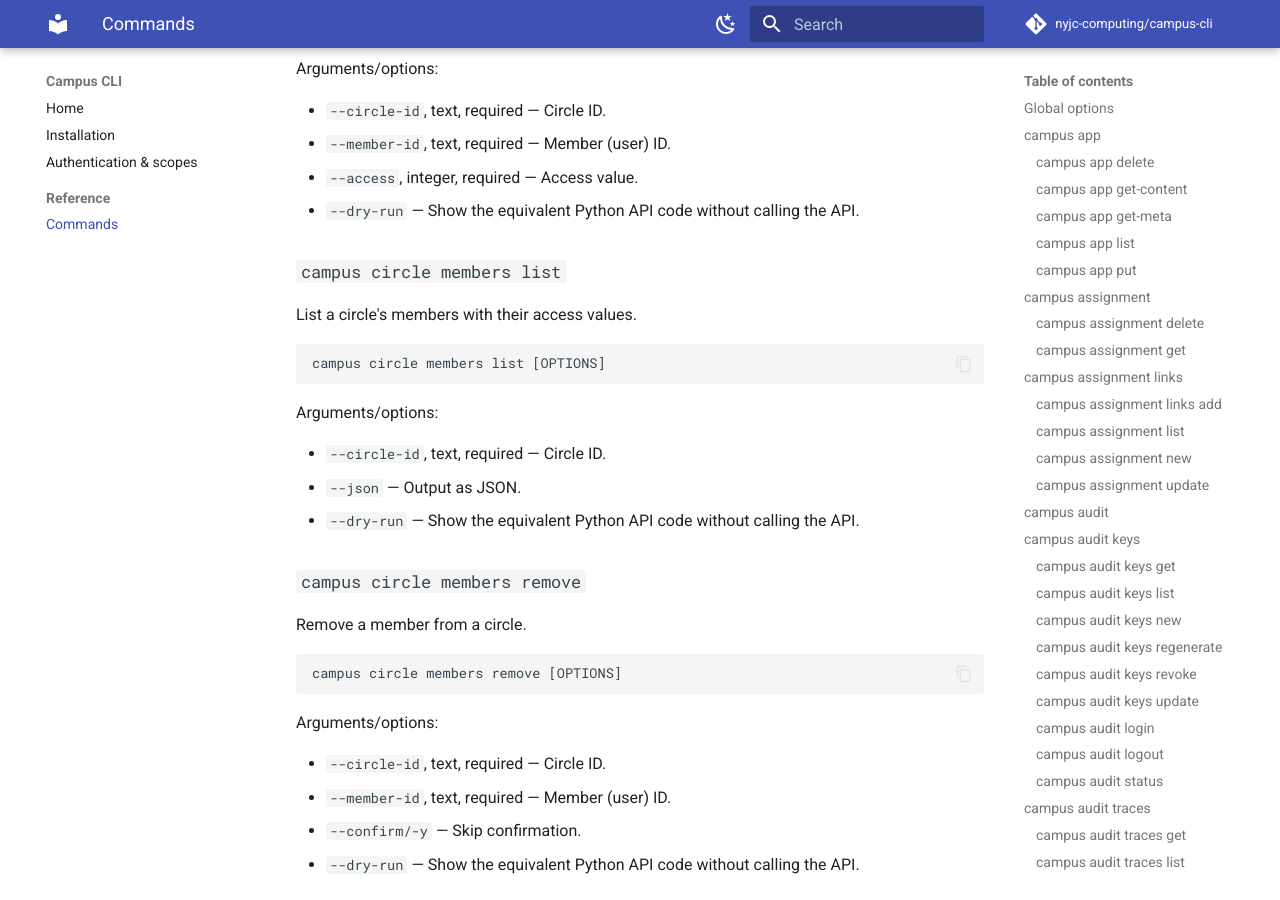
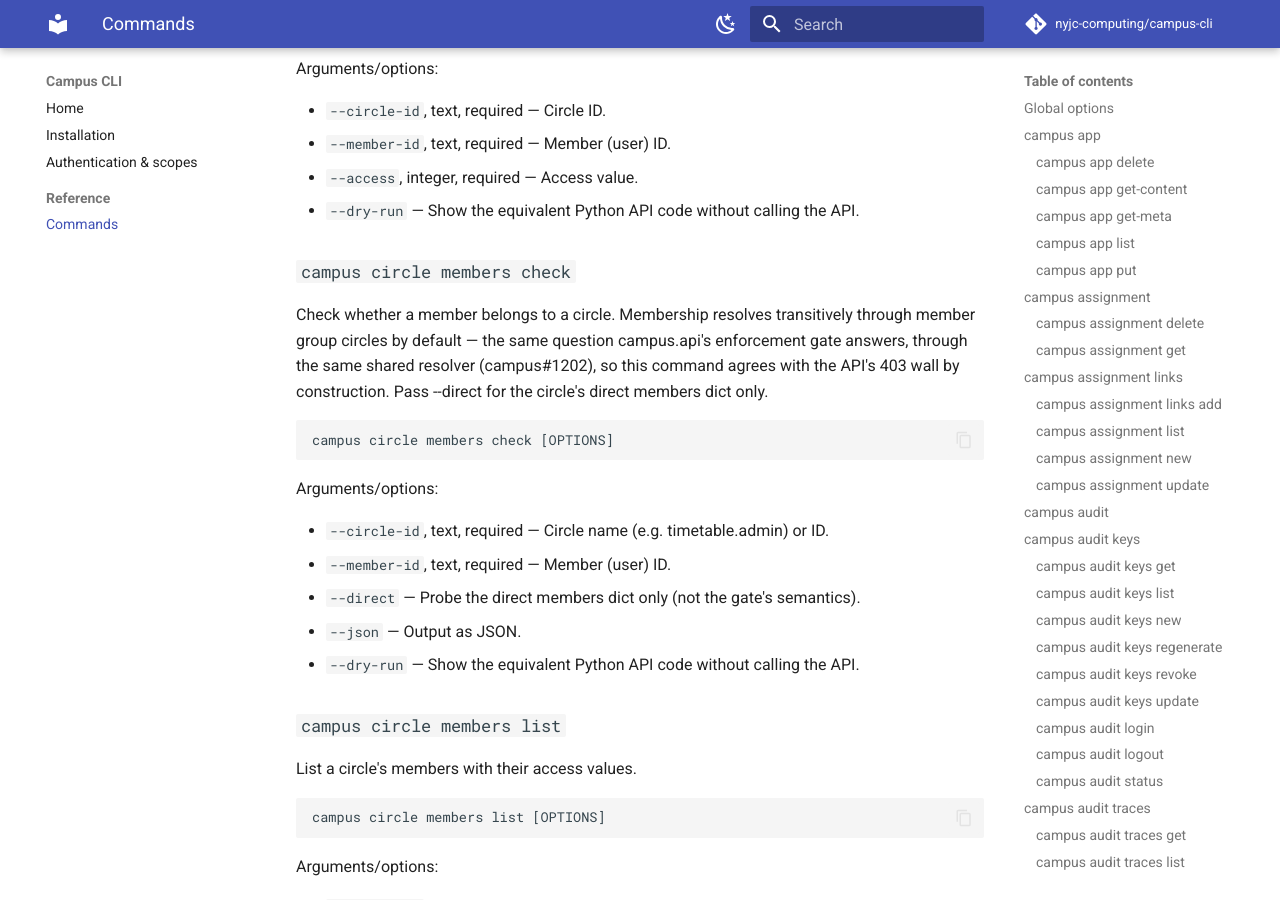
Before and after one commit to nyjc-computing/campus-cli, an MkDocs documentation site: the page built from docs/reference/commands.md, in a window 1280 px wide and 900 px high, scrolled down 13712 px. Built offline with MkDocs 1.6.1 and Material for MkDocs 9.7.7, drawn with Linux system fonts in a browser that asks for light colours; comment, search, counter and statistics services are not loaded; some of the changed text lies outside the part shown.

Commit message:
chore(docs): regenerate command reference + version stamp at 0.8.2
Follow-up to the circles-membership merge (#101): the Docs job's
drift gates require the regenerated reference (new members check +
roles commands) and stamp at the 0.8.2 version.

````diff
--- a/docs/reference/commands.md
+++ b/docs/reference/commands.md
@@ -528,6 +528,22 @@ Arguments/options:
 - `--access`, integer, required — Access value.
 - `--dry-run` — Show the equivalent Python API code without calling the API.
 
+### `campus circle members check`
+
+Check whether a member belongs to a circle. Membership resolves transitively through member group circles by default — the same question campus.api's enforcement gate answers, through the same shared resolver (campus#1202), so this command agrees with the API's 403 wall by construction. Pass --direct for the circle's direct members dict only.
+
+```
+campus circle members check [OPTIONS]
+```
+
+Arguments/options:
+
+- `--circle-id`, text, required — Circle name (e.g. timetable.admin) or ID.
+- `--member-id`, text, required — Member (user) ID.
+- `--direct` — Probe the direct members dict only (not the gate's semantics).
+- `--json` — Output as JSON.
+- `--dry-run` — Show the equivalent Python API code without calling the API.
+
 ### `campus circle members list`
 
 List a circle's members with their access values.
@@ -585,6 +601,20 @@ Arguments/options:
 - `--name/-n`, text, required — Circle name (unique).
 - `--tag`, text, required — Circle tag, e.g. 'class', 'project'.
 - `--description/-d`, text — Circle description.
+- `--json` — Output as JSON.
+- `--dry-run` — Show the equivalent Python API code without calling the API.
+
+### `campus circle roles`
+
+List the role circles a user holds, resolved transitively. The inverted membership check (campus#1202): every role circle (tag "role", e.g. the seeded "<resource>.admin" circles) the user is reachable from — including through member group circles — sorted by role circle name. The query the 11-22 prod ops run previously had to hand-roll by diffing members dicts.
+
+```
+campus circle roles [OPTIONS]
+```
+
+Arguments/options:
+
+- `--user-id`, text, required — User ID (email account, naming their user circle).
 - `--json` — Output as JSON.
 - `--dry-run` — Show the equivalent Python API code without calling the API.
 
````
Also changed, not shown: other parts of docs/reference/commands.md (+1 -1 lines), docs/snippets/version.md (+1 -1 lines).
